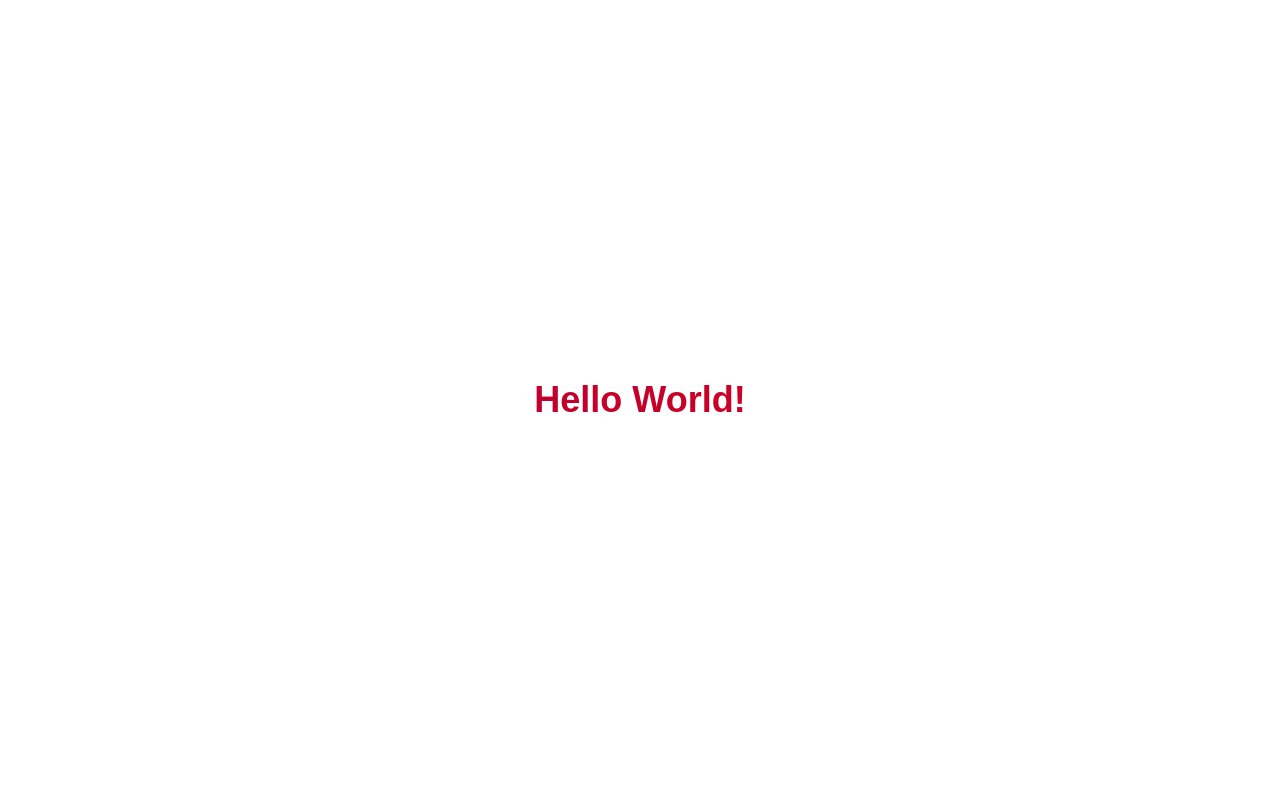
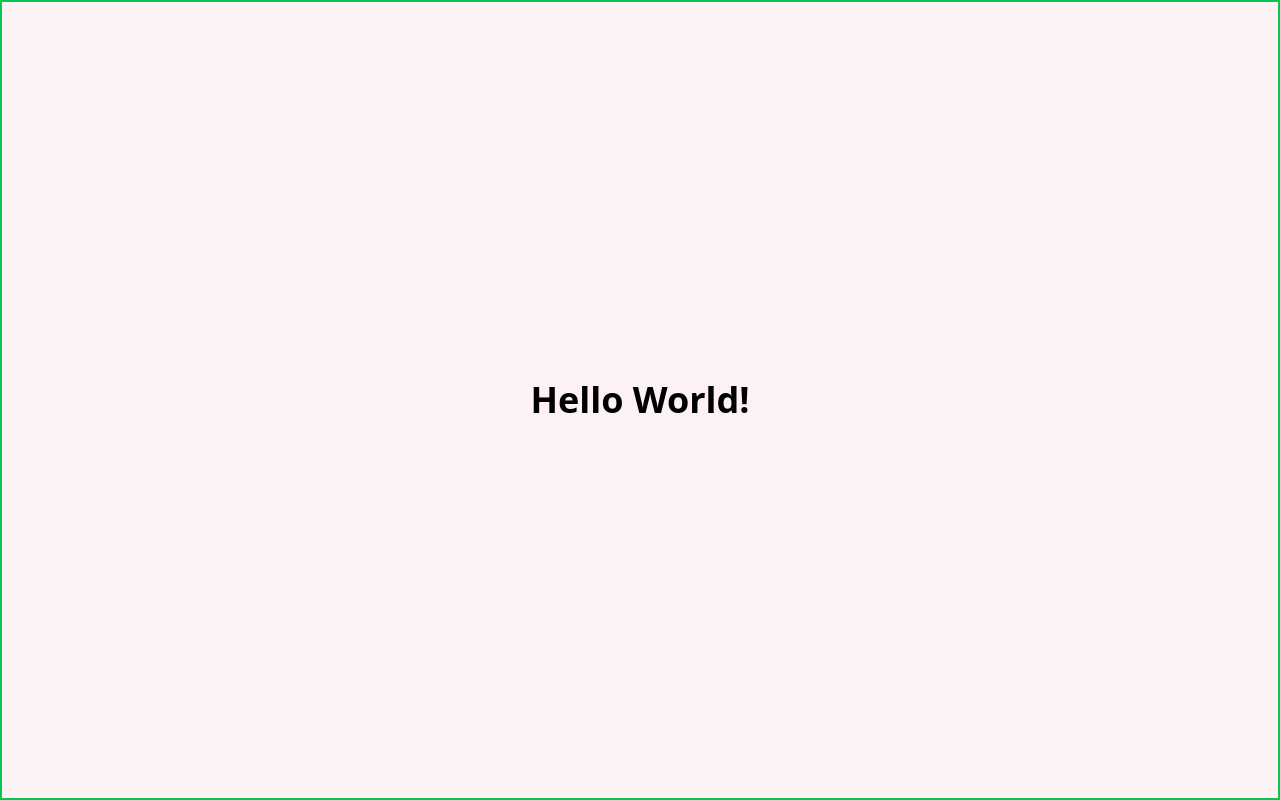
Before and after one commit to abdulmazidakash/f-next-js-college-booking, a Next.js app: page / in a window 1280 px wide. Built offline with nearby package versions, Linux system fonts and the light colour scheme.

Commit message:
global css color set

```diff
--- a/src/app/globals.css
+++ b/src/app/globals.css
@@ -1,34 +1,8 @@
 @import "tailwindcss";
 
-:root {
-  --background: #ffffff;
-  --foreground: #171717;
+@theme inline {
+  --color-button-bg: #DA202F;
+  --color-navbar-bg: #FCF1F5;
+  --color-section-bg: #FCF1F5;
+  --color-footer-bg: #FCF1F5;
 }
-
-@theme inline {
-  --color-background: var(--background);
-  --color-foreground: var(--foreground);
-  --font-sans: var(--font-geist-sans);
-  --font-mono: var(--font-geist-mono);
-}
-
-@media (prefers-color-scheme: dark) {
-  :root {
-    --background: #0a0a0a;
-    --foreground: #ededed;
-  }
-}
-
-body {
-  background: var(--background);
-  color: var(--foreground);
-  font-family: Arial, Helvetica, sans-serif;
-}
-
-/*
-button color: #DA202F
-navbar color: #FCF1F5
-footer color: #FCF1F5
-title text color: class="text-4xl font-bold bg-gradient-to-r from-red-500 to-purple-600 bg-clip-text text-transparent"
-
-*/
--- a/src/app/page.js
+++ b/src/app/page.js
@@ -1,7 +1,11 @@
 export default function Home() {
   return (
-    <div className="flex flex-col items-center justify-center min-h-screen text-4xl font-bold bg-gradient-to-r from-rose-800 to-red-600 bg-clip-text text-transparent">
+    <>
+    <div className="flex flex-col items-center justify-center min-h-screen text-4xl font-bold  border-2 border-green-500 bg-section-bg">
       Hello World!
+
     </div>
+    </>
+
   );
 }
```
Also changed, not shown: test.jsx (added, +44 -0 lines).
